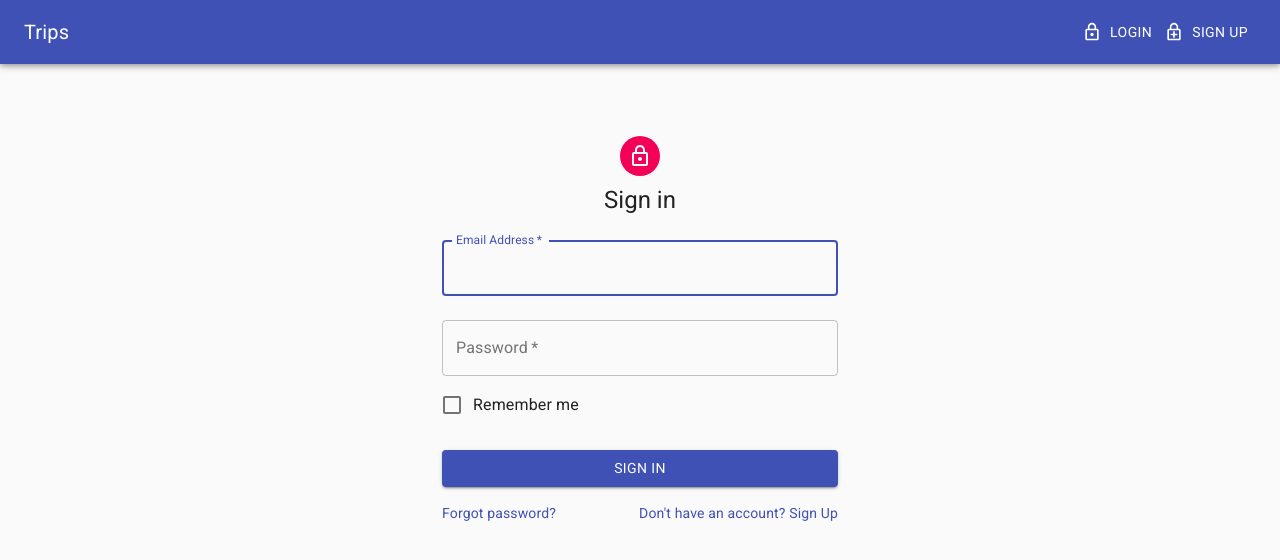
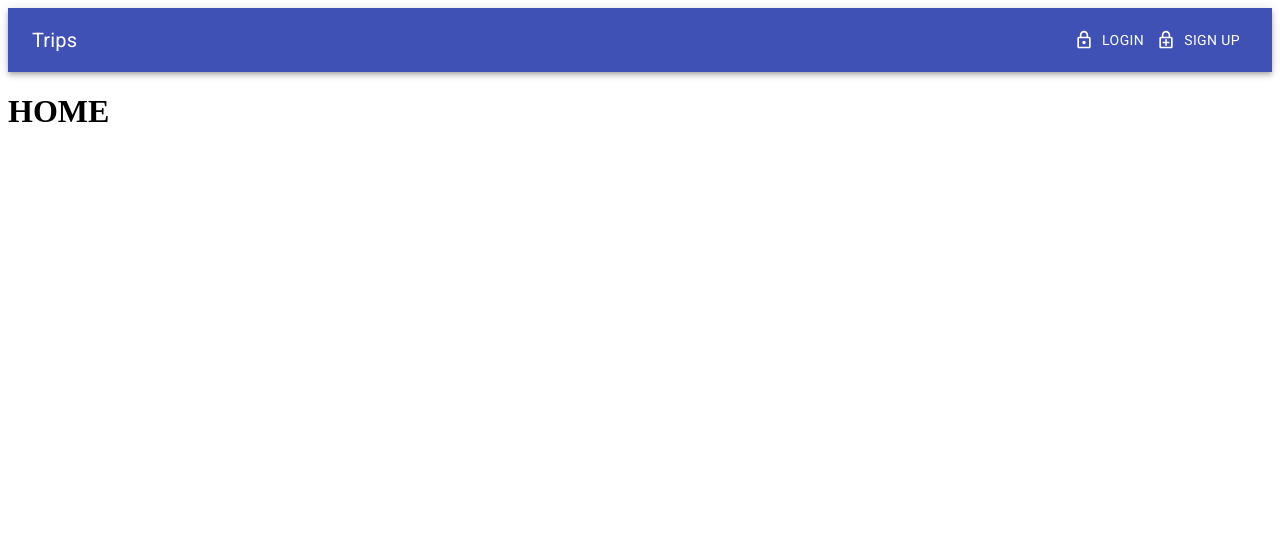
Before and after one commit to daniel-ask/trips-client, a React (Create React App) app: page / in a window 1280 px wide. Shown: the top 560 px of the page. Built offline with nearby package versions, Linux system fonts and the light colour scheme.

Commit message:
Day 3 Code along

```diff
--- a/src/components/App.js
+++ b/src/components/App.js
@@ -1,9 +1,13 @@
-import { BrowserRouter as Router, Switch, Route } from "react-router-dom";
+import { BrowserRouter as Router, Switch, Route} from "react-router-dom";
+import React from 'react';
 import Login from "./Login";
 import SignUp from "./SignUp";
 import Home from "./Home";
 import NavigationBar from "./NavigationBar";
 import AuthProvider from "../contexts/AuthProvider";
+import Dashboard from "./Dashboard";
+import ProtectedRoute from "../utils/ProtectedRoute";
+import Trip from "./Trip";
 
 function App() {
   return (
@@ -14,6 +18,9 @@ function App() {
           <Route path="/" exact component={Home} />
           <Route path="/login" exact component={Login} />
           <Route path="/sign-up" exact component={SignUp} />
+          <ProtectedRoute path="/dashboard" exact component={Dashboard}/>
+          <ProtectedRoute path="/trips/:id" exact component={Trip} />
+          <Route render={() => <h1>404 Page not found</h1>} />
         </Switch>
       </Router>
     </AuthProvider>
--- /dev/null
+++ b/src/components/Dashboard.jsx
@@ -0,0 +1,52 @@
+import React, { useEffect, useState } from "react";
+import { Link } from "react-router-dom";
+import TripForm from "./TripForm";
+import IconButton from "@material-ui/core/IconButton";
+import ArrowDownwardIcon from "@material-ui/icons/ArrowDownward";
+import {deleteRequest} from '../utils/apiRequest';
+
+export default function Dashboard() {
+  const titleStyle = {
+    textAlign: "center",
+  };
+
+  const [trips, setTrips] = useState([]);
+  const [update, setUpdate] = useState(false);
+
+  const fetchTrips = async () => {
+    const response = await fetch("http://localhost:3000/trips", {
+      headers: {
+        Authorization: `Bearer ${localStorage.getItem("token")}`,
+      },
+    });
+    const data = await response.json();
+    setTrips(data);
+  };
+
+	const deleteTrip = (tripId) =>{
+		deleteRequest(`http://localhost:3000/trips/${tripId}`)
+
+		setUpdate(!update);
+	}
+
+  useEffect(() => {
+    fetchTrips();
+  }, [update]);
+
+  return (
+    <div>
+      <h1 style={titleStyle}>Dashboard</h1>
+      <ul>
+        {trips.map((trip) => (
+          <li key={trip.id}>
+            <Link to={`/trips/${trip.id}`}>{trip.name}</Link>
+            <IconButton aria-label="delete" size="small" onClick={() => deleteTrip(trip.id)}>
+              <ArrowDownwardIcon fontSize="inherit" />
+            </IconButton>
+          </li>
+        ))}
+      </ul>
+      <TripForm update={{ update, setUpdate }} />
+    </div>
+  );
+}
--- /dev/null
+++ b/src/components/EditableField.jsx
@@ -0,0 +1,43 @@
+import React, { useState, useEffect } from "react";
+import IconButton from "@material-ui/core/IconButton";
+import { Create, Save } from "@material-ui/icons";
+
+export default function EditableField(props) {
+	const [editable, setEditable] = useState(false)
+	const [data, setData] = useState(props.value)
+
+	useEffect(() => {
+		setData(props.value);
+	}, [props.value])
+
+	const toggleEditable = () =>{
+		setEditable(!editable)
+	}
+
+	const changeInput = (e) => {
+		setData(e.target.value)
+	}
+
+	if(editable){
+		return (
+			<div>
+				<input type="text" value={data} onChange={changeInput}/>
+				<IconButton aria-label="delete" size="small" onClick={() => {
+					props.updateData(props.attribute, data)
+					toggleEditable()
+					}}>
+					<Save fontSize="inherit" />
+				</IconButton>
+			</div>
+		)
+	}else{
+		return (
+			<div>
+			<span>{data}</span>
+				<IconButton aria-label="delete" size="small" onClick={toggleEditable}>
+					<Create fontSize="inherit" />
+				</IconButton>
+			</div>
+		);
+	}
+}
--- a/src/components/Home.jsx
+++ b/src/components/Home.jsx
@@ -1,114 +1,8 @@
-import React, { useContext } from "react";
-import { AuthContext } from "../contexts/AuthProvider";
-import { makeStyles } from "@material-ui/core/styles";
-import {
-  Container,
-  Link,
-  CssBaseline,
-  Avatar,
-  Typography,
-  Button,
-  Checkbox,
-  TextField,
-  Grid,
-  FormControlLabel,
-  Box,
-} from "@material-ui/core";
-import LockOutlinedIcon from "@material-ui/icons/LockOutlined";
-
-const useStyles = makeStyles((theme) => ({
-  paper: {
-    marginTop: theme.spacing(8),
-    display: "flex",
-    flexDirection: "column",
-    alignItems: "center",
-  },
-  avatar: {
-    margin: theme.spacing(1),
-    backgroundColor: theme.palette.secondary.main,
-  },
-  form: {
-    width: "100%", // Fix IE 11 issue.
-    marginTop: theme.spacing(1),
-  },
-  submit: {
-    margin: theme.spacing(3, 0, 2),
-  },
-}));
+import React from "react";
 
 export default function Home() {
-  const [auth, setAuth] = useContext(AuthContext);
-
-  const classes = useStyles();
 
   return (
-    <Container component="main" maxWidth="xs">
-      <CssBaseline />
-      <div className={classes.paper}>
-        <Avatar className={classes.avatar}>
-          <LockOutlinedIcon />
-        </Avatar>
-        <Typography component="h1" variant="h5">
-          Sign in
-        </Typography>
-        <form className={classes.form} noValidate>
-          <TextField
-            variant="outlined"
-            margin="normal"
-            required
-            fullWidth
-            id="email"
-            label="Email Address"
-            name="email"
-            autoComplete="email"
-            autoFocus
-          />
-          <TextField
-            variant="outlined"
-            margin="normal"
-            required
-            fullWidth
-            name="password"
-            label="Password"
-            type="password"
-            id="password"
-            autoComplete="current-password"
-          />
-          <FormControlLabel
-            control={<Checkbox value="remember" color="primary" />}
-            label="Remember me"
-          />
-          <Button
-            type="submit"
-            fullWidth
-            variant="contained"
-            color="primary"
-            className={classes.submit}
-          >
-            Sign In
-          </Button>
-          <Grid container>
-            <Grid item xs>
-              <Link href="#" variant="body2">
-                Forgot password?
-              </Link>
-            </Grid>
-            <Grid item>
-              <Link href="#" variant="body2">
-                {"Don't have an account? Sign Up"}
-              </Link>
-            </Grid>
-          </Grid>
-        </form>
-      </div>
-      <Box mt={8}>{/* <Copyright /> */}</Box>
-      {/* <Container maxWidth='sm'>
-				{auth.loggedIn ? (
-					<div style={{textAlign: 'center'}}>
-					<h1>LOGGED IN</h1>
-					<h2>Welcome {auth.username}</h2>
-					</div>
-					) : <h1 style={{textAlign: 'center'}}> NOT LOGGED IN</h1>} */}
-    </Container>
+		<h1>HOME</h1>
   );
 }
--- /dev/null
+++ b/src/components/Trip.jsx
@@ -0,0 +1,45 @@
+import React, {useEffect, useState} from 'react'
+import {fetchData, updateRequest} from '../utils/apiRequest';
+import EditableField from './EditableField';
+
+export default function Trip({ match }) {
+
+	const [trip, setTrip] = useState({});
+
+	const fetchTrip = async () => {
+		const data = await fetchData(`http://localhost:3000/trips/${match.params.id}`)
+		console.log(data);
+		setTrip(data);
+	}
+
+	const updateData = (attributeName, newValue) =>{
+		console.log(newValue);
+		const updatedData = {
+			trip:{
+				[attributeName]: newValue
+			}
+		}
+		updateRequest(`http://localhost:3000/trips/${trip.id}`, updatedData)
+	}
+
+	useEffect(() => {
+		fetchTrip();
+	}, [])
+
+	return (
+		<div>
+			<EditableField value={trip.name} updateData={updateData} attribute='name'/>
+			Country: <EditableField value={trip.country} updateData={(newData) => updateData('country', newData)} />
+			<h3>Days: {trip.length}</h3>
+			<ul>
+				{trip.activities && trip.activities.map(activity => {
+					return (
+						<li key={activity.id}>
+							<h4>{activity.name}</h4>
+						</li>
+					)
+				})}
+			</ul>
+		</div>
+	)
+}
--- /dev/null
+++ b/src/components/TripForm.jsx
@@ -0,0 +1,39 @@
+import React, {useState} from 'react'
+import { postData } from '../utils/apiRequest'
+
+export default function TripForm(props) {
+	const formInitialState = {
+		trip: {
+			name: '',
+			length: 1,
+			country: ''
+		}
+	}
+	const [tripForm, setTripForm] = useState(formInitialState)
+
+	const changeInput = (event) =>{
+		setTripForm({
+			trip:{
+				...tripForm.trip,
+				[event.target.name]: event.target.value
+			}
+		})
+	}
+
+	const createNewTrip = (event) =>{
+		event.preventDefault();
+		postData('http://localhost:3000/trips',tripForm)
+		setTripForm(formInitialState)
+		props.update.setUpdate(!props.update.update)
+	}
+
+	const {name, length, country} = tripForm.trip
+	return (
+		<form onSubmit={createNewTrip}>
+			<input type="text" name="name" id="name" placeholder="name" value={name} onChange={changeInput}/>
+			<input type="text" name="country" id="country" placeholder="country" value={country} onChange={changeInput}/>
+			<input type="number" name="length" id="length" value={length} onChange={changeInput}/>
+			<input type='submit'/>
+		</form>
+	)
+}
--- a/src/contexts/AuthProvider.jsx
+++ b/src/contexts/AuthProvider.jsx
@@ -1,32 +1,32 @@
-import React, { useState, useReducer } from "react";
+import React, { useState } from "react";
 
 export const AuthContext = React.createContext();
 
-const reducer = (state, action) => {
-  switch (action.type) {
-		case "login":
-			localStorage.setItem('token',action.token)
-			return {
-				...state,
-				loggedIn: true,
-				username: action.username,
-				email: action.email
-			};
-    case "sign-out":
-			localStorage.removeItem('token');
-      return {
-				loggedIn: false
-			};
-    default:
-      return state;
-  }
-};
+// const reducer = (state, action) => {
+//   switch (action.type) {
+// 		case "login":
+// 			localStorage.setItem('token',action.token)
+// 			return {
+// 				...state,
+// 				loggedIn: true,
+// 				username: action.username,
+// 				email: action.email
+// 			};
+//     case "sign-out":
+// 			localStorage.removeItem('token');
+//       return {
+// 				loggedIn: false
+// 			};
+//     default:
+//       return state;
+//   }
+// };
 
 export default function AuthProvider({ children }) {
-  const [state, dispatch] = useReducer(reducer, {
-    loggedIn: !!localStorage.getItem("token"),
-    username: localStorage.getItem("username"),
-  });
+  // const [state, dispatch] = useReducer(reducer, {
+  //   loggedIn: !!localStorage.getItem("token"),
+  //   username: localStorage.getItem("username"),
+  // });
   const [auth, setAuth] = useState({
     loggedIn: !!localStorage.getItem("token"),
     username: localStorage.getItem("username"),
--- /dev/null
+++ b/src/utils/ProtectedRoute.jsx
@@ -0,0 +1,19 @@
+import React, {useContext} from 'react'
+import { AuthContext } from "../contexts/AuthProvider";
+import {Redirect, Route} from 'react-router-dom';
+
+export default function ProtectedRoute({ component: Comp, path, ...rest }) {
+  const [auth] = useContext(AuthContext)
+
+	if(auth.loggedIn){
+		return(
+			<Route path={path} {...rest} render={(props) => {
+				return <Comp {...props} />
+			}} />
+		)
+	}
+
+	return (
+		<Redirect to="/login" />
+	)
+}
--- /dev/null
+++ b/src/utils/apiRequest.js
@@ -0,0 +1,45 @@
+export const fetchData = async (url) => {
+	const response = await fetch(url, {
+		headers:{
+			'Authorization':`Bearer ${localStorage.getItem('token')}`
+		}
+	})
+	const data = await response.json()
+
+	return data
+}
+
+export const postData = async (url, body) => {
+	const response = await fetch(url, {
+		method: 'POST',
+		headers:{
+			'Authorization':`Bearer ${localStorage.getItem('token')}`,
+			'Content-Type':'application/json'
+		},
+		body: JSON.stringify(body)
+	})
+	const data = await response.json();
+	return data
+}
+
+export const deleteRequest = async (url) =>{
+	await fetch(url, {
+		method: 'DELETE',
+		headers:{
+			'Authorization':`Bearer ${localStorage.getItem('token')}`,
+		},
+	})
+}
+
+export const updateRequest = async (url, body) => {
+	const response = await fetch(url, {
+		method: 'PATCH',
+		headers:{
+			'Authorization':`Bearer ${localStorage.getItem('token')}`,
+			'Content-Type':'application/json'
+		},
+		body: JSON.stringify(body)
+	})
+	const data = await response.json();
+	return data;
+}
```
